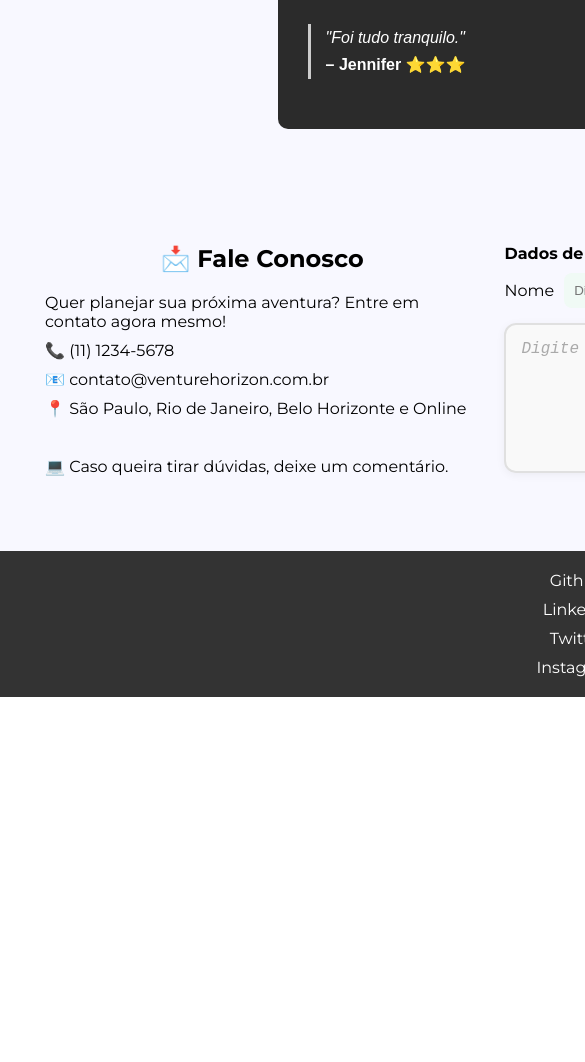
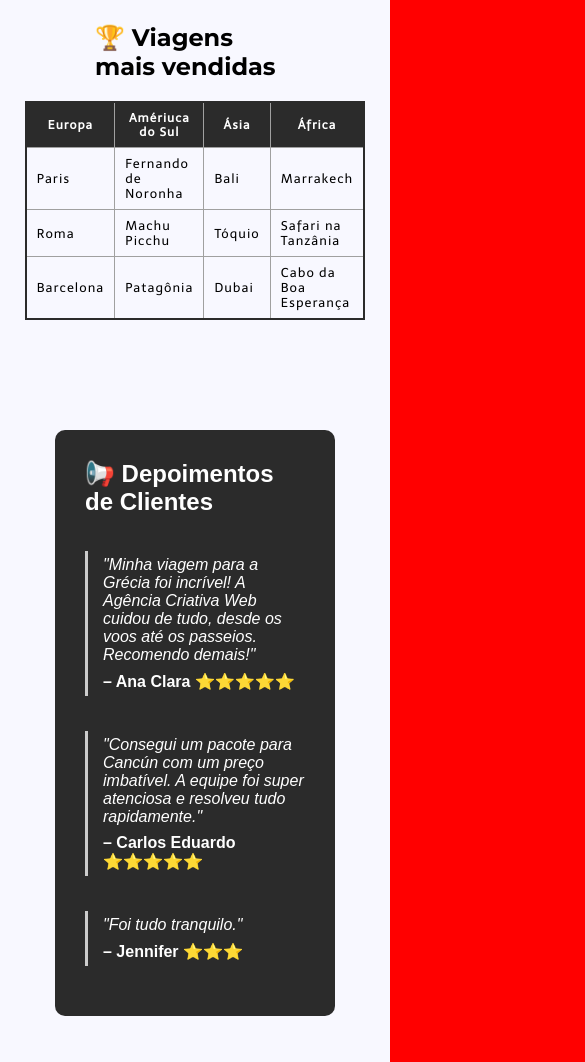
Before and after one commit to Lenickts/projeto-agenciaDeViagens, a plain HTML site: page index.html in a window 390 px wide. Shown: the part 1761-2823 px from the top of the page, 585 px wide, since content can reach past the window. Before the commit the page ends 2458 px from the top, so only its background shows below. Drawn offline with Linux system fonts and the light colour scheme; a web font is replaced by a local one.

Commit message:
Ajustes iniciais de responsividade

```diff
--- a/style.css
+++ b/style.css
@@ -238,7 +238,13 @@ footer {
     }
 
 /* Responsividade */
-@media (max-width: 768px) {
+@media (min-width: 300px) and (max-width: 844px) {
+    body{
+        display: flex;
+        flex-direction: column;
+        background-color: red;
+        max-width: 844px;
+    }
     .nav, footer {
         flex-direction: column;
         align-items: center;
@@ -250,4 +256,37 @@ footer {
         align-items: center;
         gap: 10px;
     }
+
+    .container-section{
+        display: flex;
+        flex-direction: column;
+        gap: 15px;
+        padding: 20px;
+        width: 80%;
+    }
+    table{
+        width: 10rem;
+        height: 8rem;
+        font-size: 0.8rem;
+    }
+        .tabela-cabecalho{
+            font-size: 12px;
+        }
+
+    #testimonials {
+        max-width: 700px;
+    }
+
+    .container-section-contact{
+        flex-direction: column;
+    }
+        .textarea-container {
+            max-width: 500px;
+        }
+
+    footer ul{
+        flex-direction: row;
+        gap: 5px
+    }
+
 }
```
